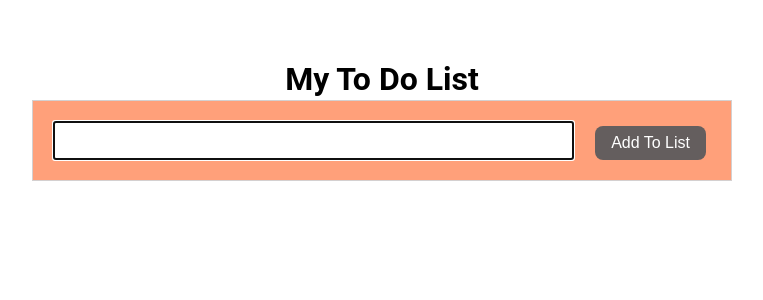
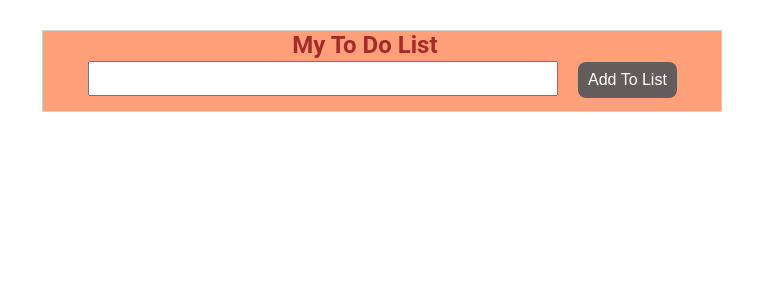
Before and after one commit to lyndasowunmi/ToDo-List, a React (Create React App) app: page / in a window 1280 px wide. Shown: the top 300 px of the page, without its empty margins (258-1021 px from the left). Built offline with nearby package versions, Linux system fonts and the light colour scheme.

Commit message:
More CSS styling

```diff
--- a/src/App.css
+++ b/src/App.css
@@ -1,57 +1,73 @@
 /* TYPOGRAPHY */
-h1 {
-  margin-bottom: 2px;
+:root {
+  --color-primary: rgb(99, 92, 92);
+  --color-secondary: rgb(133, 117, 117);
+  --color-accent: lightsalmon;
+  --color-headings: brown;
+  --color-body: #fff;
+  --color-nth-child: rgb(222, 224, 226);
+  --color-border: rgb(212, 208, 208);
+  --border-radius: 30px;
+}
+
+h2 {
+  color: var(--color-headings);
+  margin: 0 0 1.5px 0;
   text-align: center;
 }
 
 /* FORM */
-form, .todo {
-  border: 1px solid rgb(212, 208, 208);
+form,
+.todo {
+  border: 1px solid var(--color-border);
   margin-bottom: 0px;
   padding: 20px 20px 5px 20px;
 }
 
 form {
-  background-color: lightsalmon ;
+  background-color: var(--color-accent);
   display: flex;
   justify-content: space-between;
   margin-bottom: 0px;
-  padding-bottom: 15px;
+  padding: 0 0 5px 10px;
 }
 
 form input {
   flex-grow: 1;
-  margin-bottom: 5px;
-  margin-right: 16px;
+  margin: 0 10px 10px 35px;
+  outline: none;
   padding: 4px 8px;
 }
 
 /* BUTTON */
 button {
-  background-color: rgb(100, 94, 94);
+  background-color: var(--color-primary);
   border-radius: 8px;
   border: none;
-  color: #fff;
+  color: var(--color-body);
   cursor: pointer;
   font-size: 16px;
-  margin:5px 5px;
-  padding: 8px 16px;
+  padding: 9px 10px;
 }
 
-button:hover, button:active {
-  background-color: rgb(133, 117, 117);
+button:hover,
+button:active {
+  background-color: var(--color-secondary);
+}
+
+.todo button {
+  margin: 1px 10px 9px 0;
 }
 
 /* INPUT FIELDS */
-input[type='text'] {
+input[type="text"] {
   font-size: 20px;
 }
 
- .todo input[type="radio"] {
+.todo input[type="radio"] {
   transform: scale(1.1) translateY(1px);
   cursor: pointer;
-  margin-right: 10px;
-
+  margin: 3px 10px 0 20px;
 }
 
 .todo-text input {
@@ -62,7 +78,7 @@ input[type='text'] {
 .todo {
   display: flex;
   justify-content: space-between;
-
+  padding: 10px 0 0 0;
 }
 
 .todo-text {
@@ -80,22 +96,28 @@ input[type='text'] {
 }
 
 #todo-list {
-  margin: 60px auto;
-  width: 400px;
+  margin: 30px auto;
+  width: 450px;
 }
 
 .todo:nth-child(even) {
-  background-color: rgb(222, 224, 226) ;
+  background-color: var(--color-nth-child);
 }
 
 .todo-actions {
-  display:flex;
+  display: flex;
   float: right;
   margin-top: 6px;
 }
 
 @media only screen and (min-width: 768px) {
+  input[type="text"] {
+    width: 450px;
+  }
+  form input {
+    margin-right: 20px;
+  }
   #todo-list {
-    width: 700px;
+    width: 680px;
   }
 }
--- a/src/App.js
+++ b/src/App.js
@@ -1,6 +1,8 @@
 import React from 'react';
 import './App.css';
-export const addTodo = (list, item) => [...list, item] /* JEST testing */
+//export const addTodo = (list, item) => [...list, item] /* JEST testing 1*/
+export const addTodo = (todos, newTodo) => [...todos].concat(newTodo) /* JEST testing 2 -- handleSubmit function */
+
 
 function App() {
   const [todos, setTodos] = React.useState([]);
@@ -72,16 +74,18 @@ function App() {
 
   return (
     <div id="todo-list">
-      <h1>My To Do List</h1>
       <form onSubmit={handleSubmit}>
-        <input type="text" autoFocus onChange={(e) => setTodo(e.target.value)} value={todo} id="input" name="input" />
+        <label for="input">
+         <h2>My To Do List</h2>
+          <input type="text" autoFocus onChange={(e) => setTodo(e.target.value)} value={todo} id="input" name="input" />
         <button type="submit">Add To List</button>
+          </label>
       </form>
 
       {todos.map((todo) => <div key={todo.id} className="todo">
         <input type="radio" onChange={() => toggleCompleted(todo.id)} checked={todo.completed} />
         {todoEditing === todo.id ?
-          (<input id="todo-Edits" type="text" onChange={(e) => setEditingText(e.target.value)} value={editingText} />)
+          (<input id="todo-Edits" type="text" placeholder="Edit task..." onChange={(e) => setEditingText(e.target.value)} value={editingText} />)
           :
           (<div className="todo-text">{todo.text}</div>)}
 
```
Also changed, not shown: 1 other file (tests, documents, lock files or other folders).
